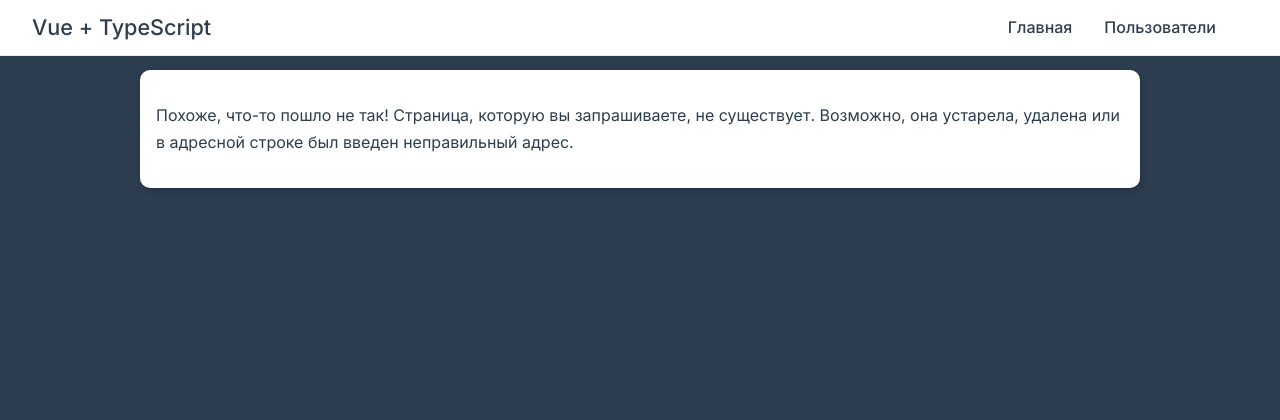
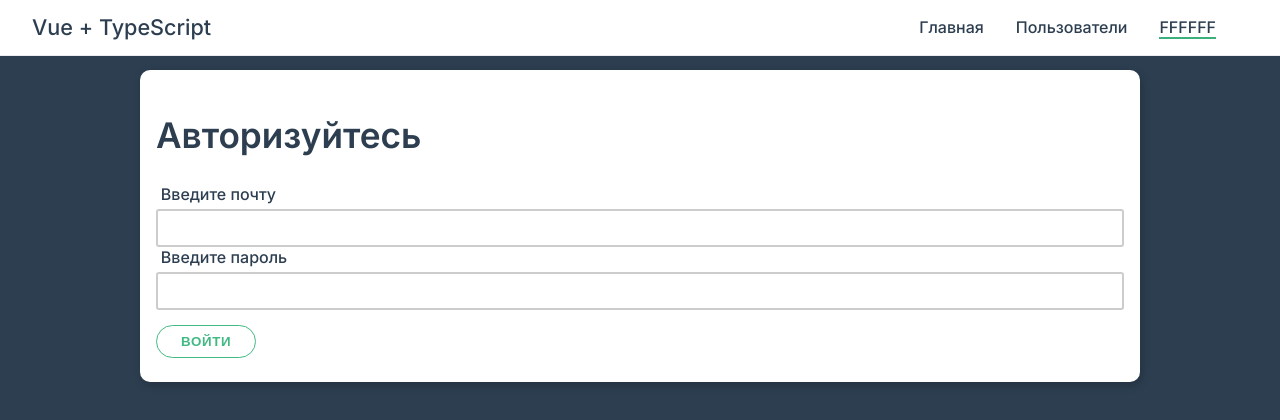
Before and after one commit to apachqq/type-script-learn, a Vue app: page /login in a window 1280 px wide. Shown: the top 420 px of the page. Built offline with nearby package versions, Linux system fonts and the light colour scheme; the HTML template or start-up script is replaced by a standard one.

Commit message:
LoginView

```diff
--- a/src/App.vue
+++ b/src/App.vue
@@ -7,6 +7,9 @@
             </li>
             <li>
                 <router-link to="/users">Пользователи</router-link>
+            </li>
+            <li>
+                <router-link to="/login">FFFFFF</router-link>
             </li>
         </ul>
     </header>
--- a/src/router/index.ts
+++ b/src/router/index.ts
@@ -1,6 +1,7 @@
 import {createRouter, createWebHistory, RouteRecordRaw} from 'vue-router'
 import HomeView from '@/views/HomeView.vue'
-import PageNotFound from '@/views/PageNotFound.vue'
+import PageNotFoundView from '@/views/PageNotFoundView.vue'
+import LoginView from '@/views/LoginView.vue'
 
 const routes: RouteRecordRaw[] = [
     {
@@ -15,8 +16,13 @@ const routes: RouteRecordRaw[] = [
     },
     {
         path: '/:notFound(.*)',
-        name: 'PageNotFound',
-        component: PageNotFound
+        name: 'PageNotFoundView',
+        component: PageNotFoundView
+    },
+    {
+        path: '/login',
+        name: 'LoginView',
+        component: LoginView
     }
 ]
 
--- /dev/null
+++ b/src/views/LoginView.vue
@@ -0,0 +1,22 @@
+<template>
+    <div class="card">
+        <form class="form-control">
+            <h1>Авторизуйтесь</h1>
+            <div>
+                <label for="email">Введите почту</label>
+                <input type="email" id="email">
+            </div>
+            <div>
+                <label for="password">Введите пароль</label>
+                <input type="password" id="password">
+            </div>
+            <button class="btn">Войти</button>
+        </form>
+    </div>
+</template>
+
+<style scoped>
+.btn {
+    margin-top: 15px;
+}
+</style>
```
Also changed, not shown: src/views/PageNotFoundView.vue (renamed from src/views/PageNotFound.vue).
